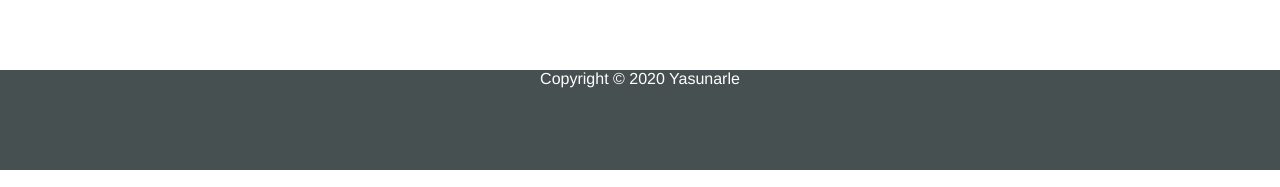
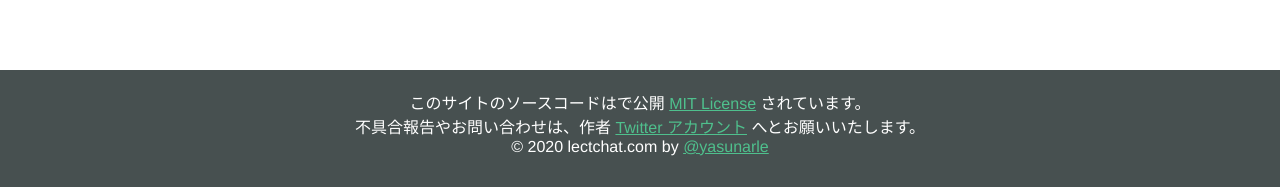
Before and after one commit to yasunarle/LectChat, a Vue app: page / in a window 1280 px wide. Shown: the part 831-1018 px from the top of the page. Built offline with nearby package versions, Linux system fonts and the light colour scheme; no server answers; the database is empty.

Commit message:
🚣chore: fixed some text in footer

```diff
--- a/src/components/common/TheFooter.vue
+++ b/src/components/common/TheFooter.vue
@@ -1,14 +1,29 @@
 <template>
   <div class="footer">
-    <p>Copyright © 2020 Yasunarle</p>
+    <p>
+      このサイトのソースコードはで公開
+      <a href="https://github.com/yasunarle/LectChat">MIT License</a> されています。
+    </p>
+    <p>
+      不具合報告やお問い合わせは、作者
+      <a href="https://twitter.com/u7df25c588m737">Twitter アカウント</a> へとお願いいたします。
+    </p>
+    <p>
+      © 2020 lectchat.com by
+      <a href="https://twitter.com/u7df25c588m737">@yasunarle</a>
+    </p>
   </div>
 </template>
 <style lang="scss">
 .footer {
   min-height: 100px;
   width: 100%;
+  padding-top: 20px;
   text-align: center;
   background: #475050;
   color: #ffffff;
+  a {
+    text-decoration: underline;
+  }
 }
 </style>
```
